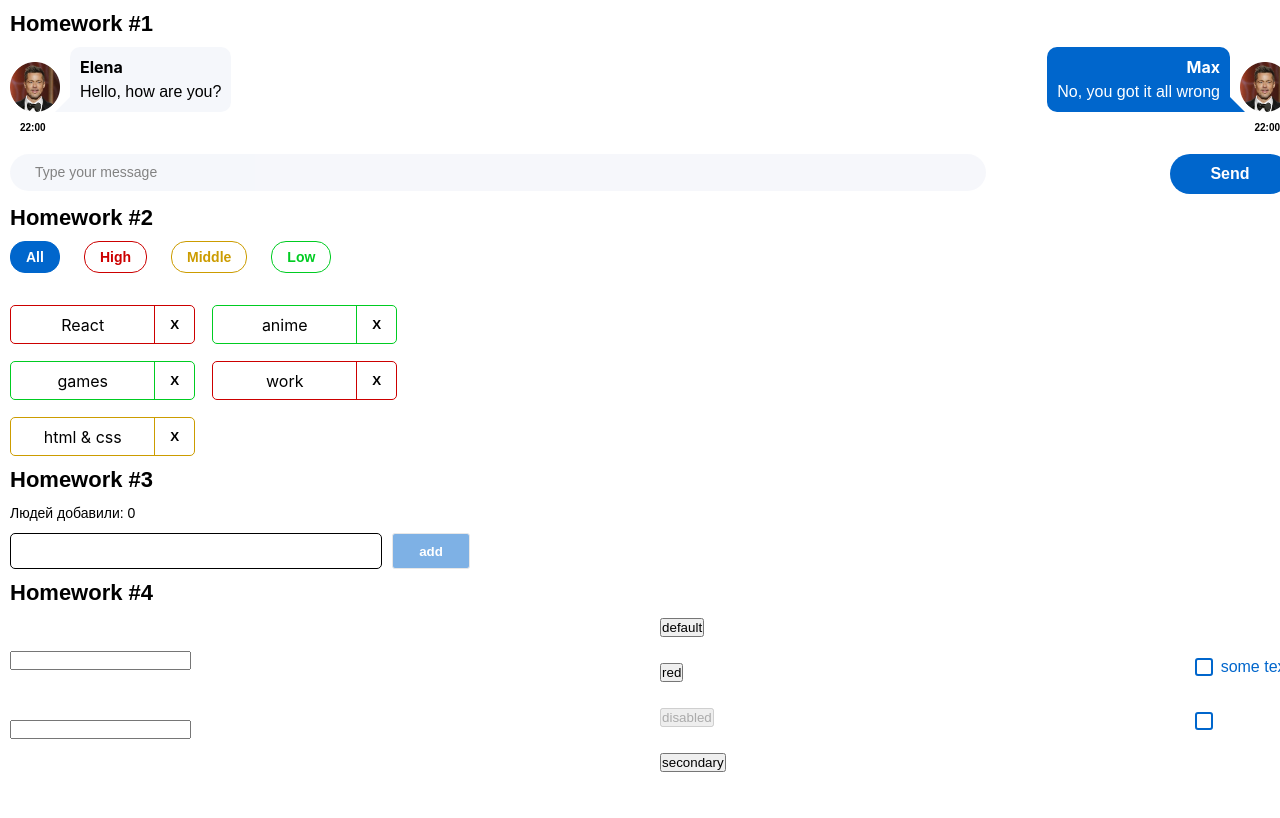
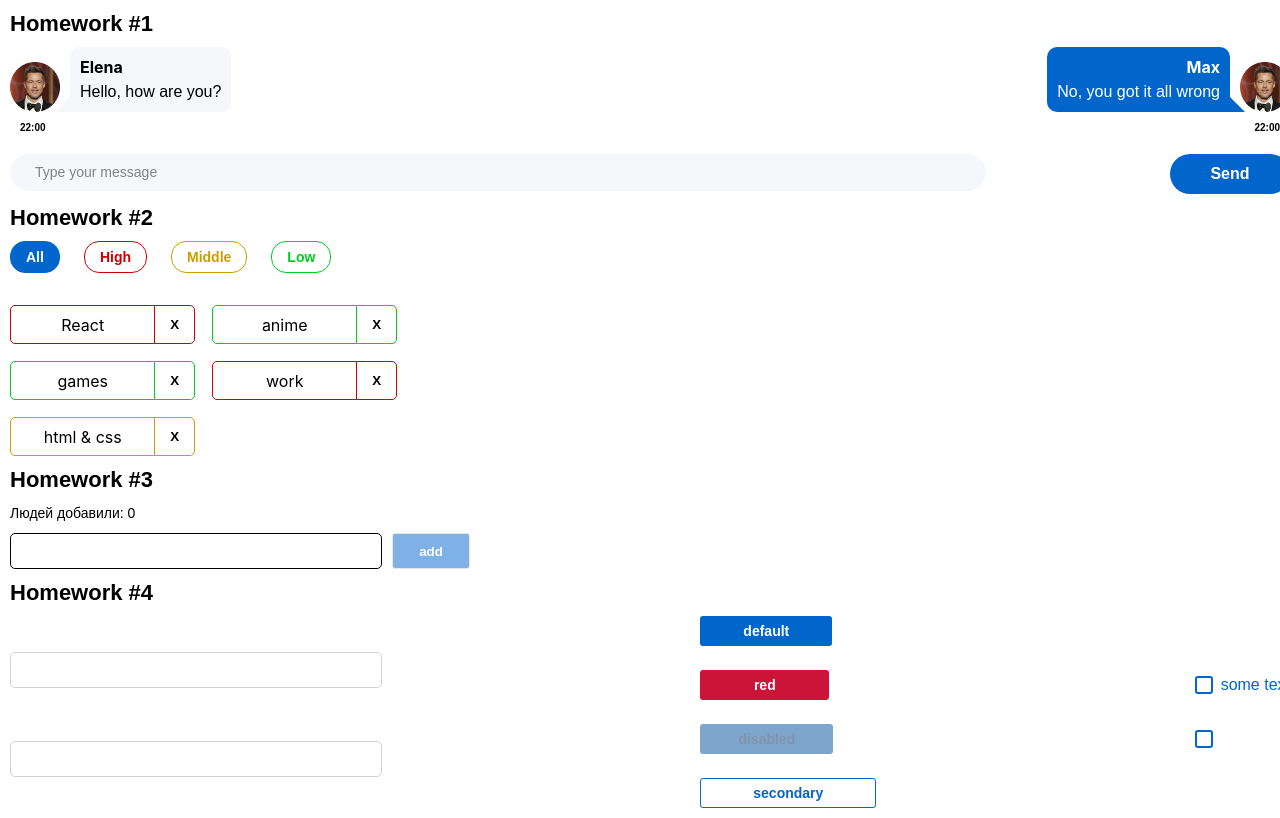
Before and after one commit to tkachiko/hws2, a React (Create React App) app: page / in a window 1280 px wide. Built offline with nearby package versions, Linux system fonts and the light colour scheme.

Commit message:
styles for hw04 task

```diff
--- a/src/s2-homeworks/hw04/common/c1-SuperInputText/SuperInputText.module.css
+++ b/src/s2-homeworks/hw04/common/c1-SuperInputText/SuperInputText.module.css
@@ -2,19 +2,38 @@
 }
 
 .input {
+  width: 372px;
+  height: 36px;
+  border: 1px solid #D1D1D1;
+  border-radius: 5px;
+  outline: none;
 }
 
 .inputWrapper {
+  display: flex;
+  flex-flow: column-reverse;
 }
 
 .superInput {
+  width: 372px;
+  height: 36px;
+  border: 1px solid #D1D1D1;
+  border-radius: 5px;
 }
 
 .errorInput {
+  border: 1px solid #CC1439;
+  border-radius: 5px;
 }
 
 .errorInput:focus {
+
 }
 
 .error {
+  font-family: 'Montserrat', sans-serif;
+  font-size: 10px;
+  line-height: 12px;
+  color: #CC1439;
+  padding: 0 0 5px 0;
 }
--- a/src/s2-homeworks/hw04/common/c2-SuperButton/SuperButton.module.css
+++ b/src/s2-homeworks/hw04/common/c2-SuperButton/SuperButton.module.css
@@ -1,36 +1,62 @@
 .button {
+  padding: 5px 24px;
+  height: 30px;
+  border-radius: 3px;
+  border: transparent;
+  font-weight: 600;
+  font-size: 14px;
+  font-family: 'Montserrat', sans-serif;
+  color: #FFFFFF;
 }
 
 .disabled {
+  width: 133px;
+  background: #004D99;
+  opacity: 0.5;
+  color: #002E5C;
 }
 
 .secondary {
+  width: 176px;
+  border: 1px solid #0066CC;
+  background-color: #FFFFFF;
+  color: #0066CC;
 }
 
 .default {
+  width: 132px;
+  background: #0066CC;
 }
 
 .red {
+  width: 129px;
+  background: #CC1439;
 }
 
 .default:hover {
+  background: #0080FF;
 }
 
 .red:hover {
+  background: #FF1A47;
 }
 
 .secondary:hover {
+  background: #E5F0FA;
 }
 
-
 .default:active {
+  background: #0059B3;
 }
 
 .secondary:active {
+  background: #C9E5FF;
 }
 
 .red:active {
+  background: #B31232;
 }
 
 .button:disabled {
+  opacity: .5;
 }
--- a/src/s2-homeworks/hw04/common/c2-SuperButton/SuperButton.tsx
+++ b/src/s2-homeworks/hw04/common/c2-SuperButton/SuperButton.tsx
@@ -18,11 +18,14 @@ const SuperButton: React.FC<SuperButtonPropsType> = (
   }
 ) => {
   const finalClassName = s.button
-    + (disabled
+    + ' ' + (disabled
       ? s.disabled
       : xType === 'red'
-        ? s.secondary
-        + (className ? ' ' + className : '') : s.default);// задачка на смешивание классов
+        ? s.red
+        : xType === 'secondary'
+          ? s.secondary
+          : s.default)
+    + (className ? ' ' + className : '');// задачка на смешивание классов
 
   return (
     <button
```
